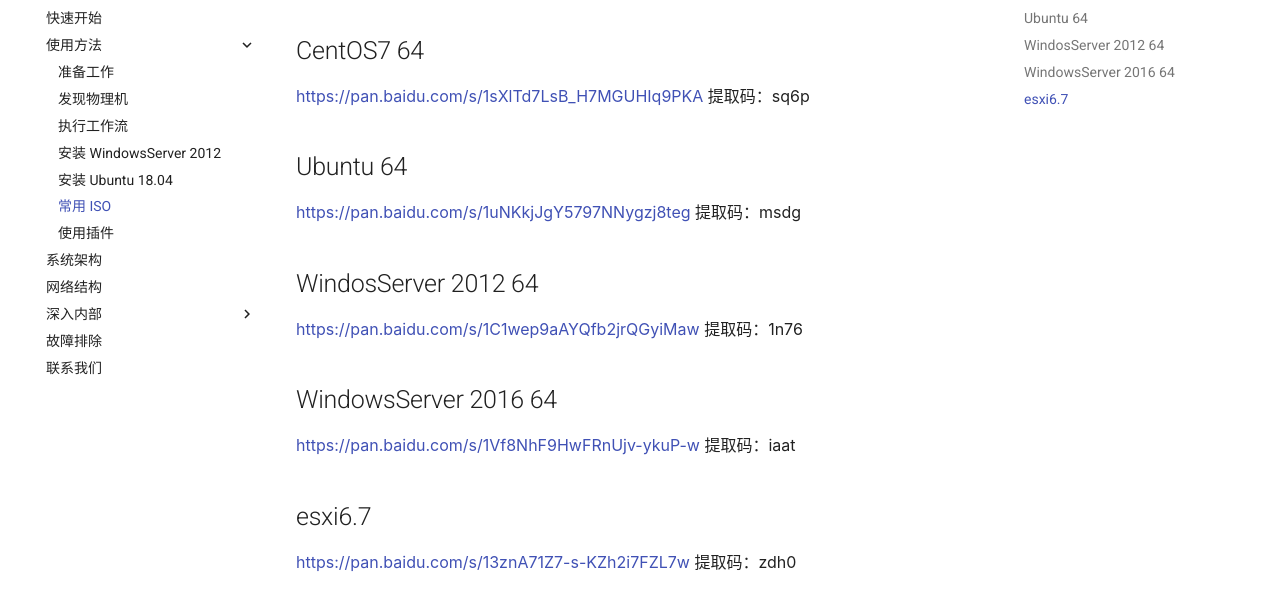
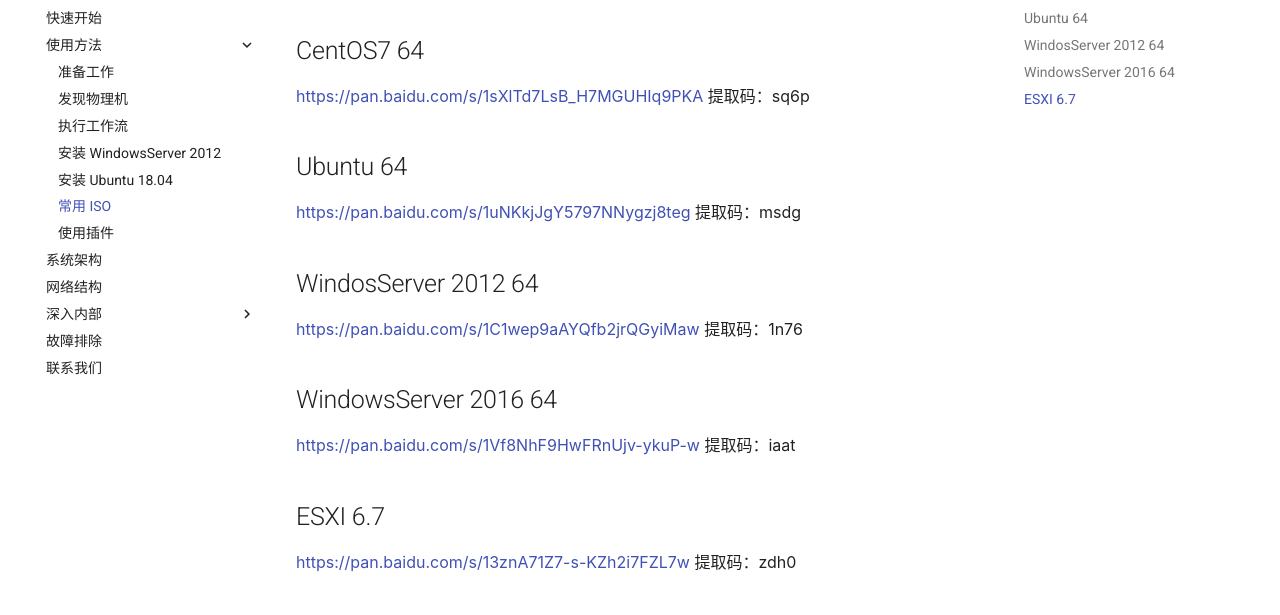
Before and after one commit to fit2cloud/rackshift-docs-static, an MkDocs documentation site: the page built from docs/iso.md, in a window 1280 px wide. Shown: the part 195-810 px from the top of the page. Built offline with MkDocs 1.6.1 and Material for MkDocs 9.7.7, drawn with Linux system fonts in a browser that asks for light colours; the version menu is left out.

Commit message:
docs:更新 iso 说明

```diff
--- a/docs/iso.md
+++ b/docs/iso.md
@@ -16,6 +16,6 @@
 
 https://pan.baidu.com/s/1Vf8NhF9HwFRnUjv-ykuP-w 提取码：iaat
 
-## esxi6.7
+## ESXI 6.7
 
 https://pan.baidu.com/s/13znA71Z7-s-KZh2i7FZL7w 提取码：zdh0
```
